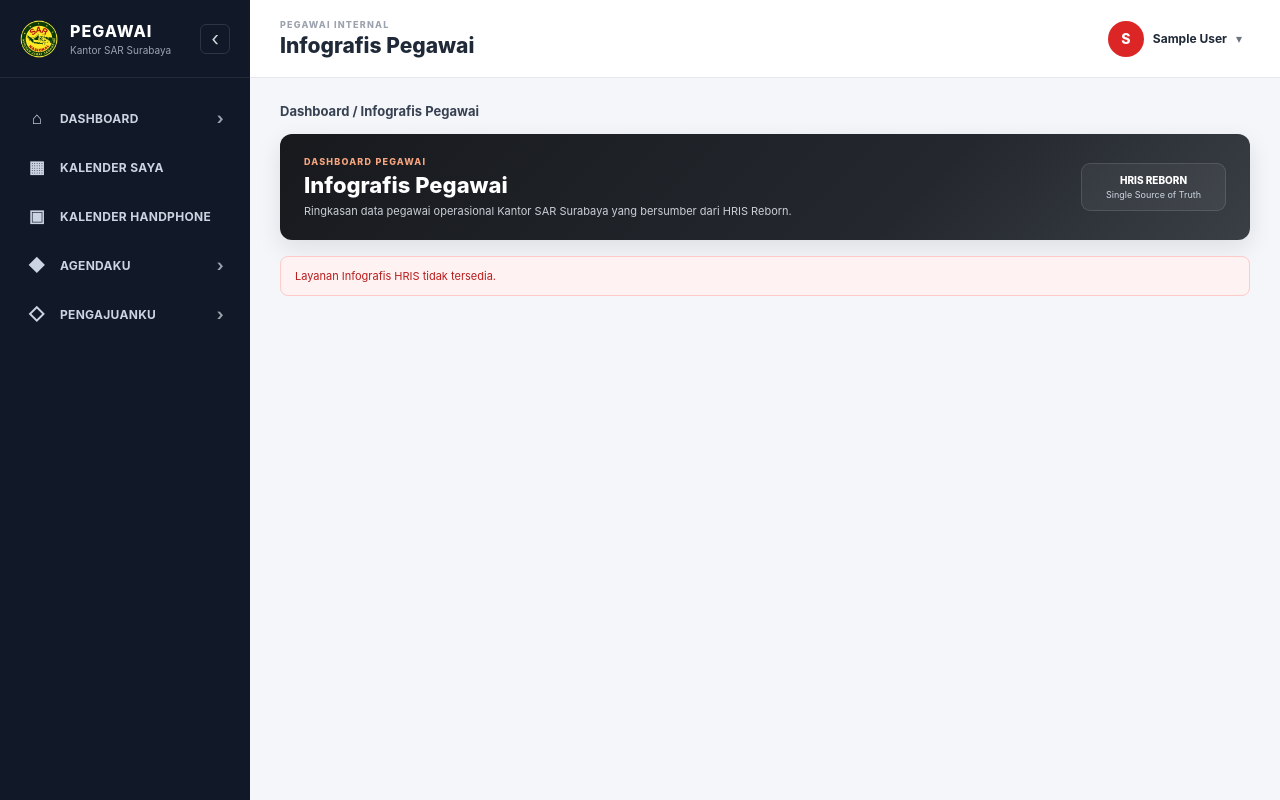
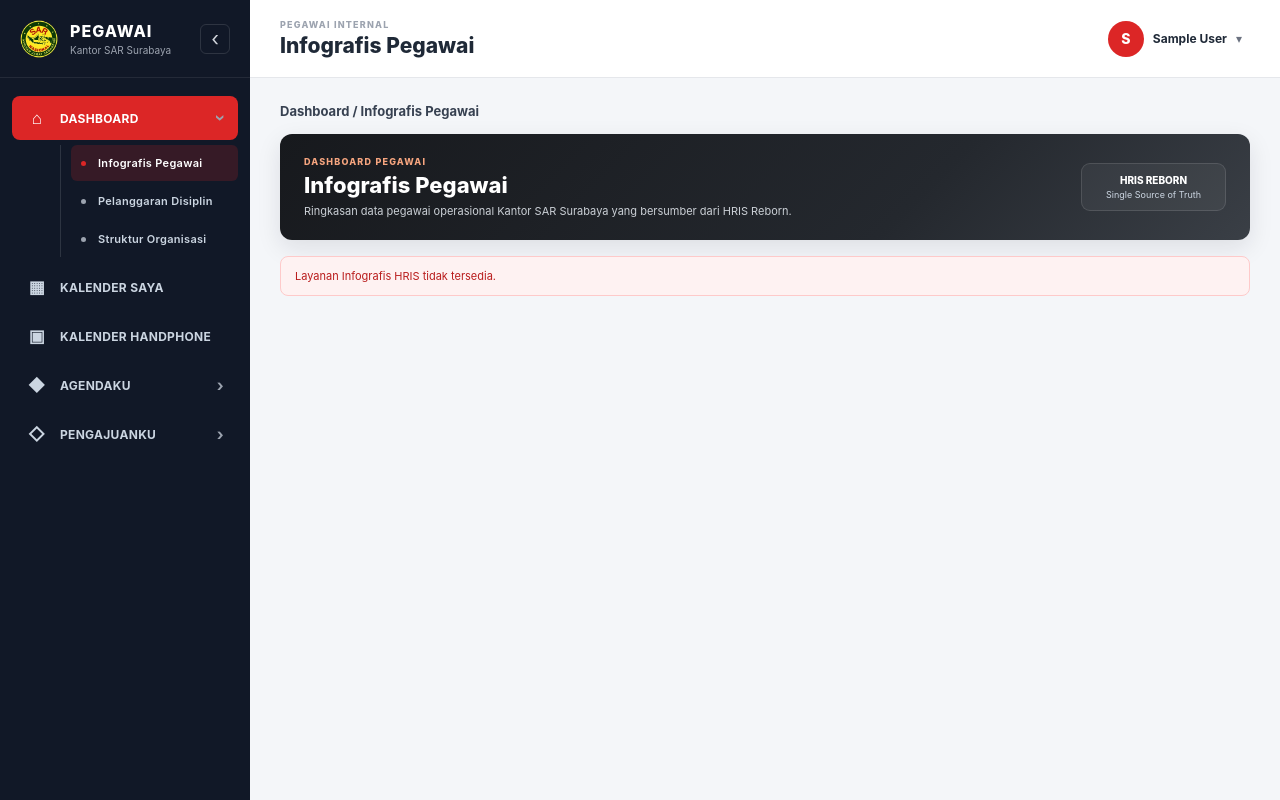
Before and after one commit to ditdoank007/Project-HRIS-Calendar, a Flask app: page /dashboard/infografis in a window 1280 px wide. Run offline with Flask 3, Linux system fonts and the light colour scheme; the visitor is signed in with stand-in values (Sample User, id 1); some libraries are stand-ins or nearby versions.

Commit message:
fix(infografis): keep dashboard submenu active on infographic page

```diff
--- a/templates/dashboard.html
+++ b/templates/dashboard.html
@@ -36,16 +36,17 @@
 
         <nav class="sidebar-menu">
 
-            <div class="sidebar-menu-group dashboard-menu-group">
+            <div class="sidebar-menu-group dashboard-menu-group {{ 'open' if active_menu == 'infografis' else '' }}">
                 <a href="https://hris.sarsurabaya.id/dashboard/infografis"
-                   class="sidebar-menu-parent {{ 'active' if active_menu == 'dashboard' or not active_menu else '' }}">
+                   class="sidebar-menu-parent {{ 'active' if active_menu == 'dashboard' or active_menu == 'infografis' or not active_menu else '' }}">
                     <span class="menu-icon">⌂</span>
                     <span>DASHBOARD</span>
                     <span class="menu-chevron" id="dashboardMenuChevron">›</span>
                 </a>
 
                 <div class="sidebar-submenu">
-                    <a href="/dashboard/infografis">
+                    <a href="/dashboard/infografis"
+                       class="{{ 'active' if active_menu == 'infografis' else '' }}">
                         <span class="submenu-dot"></span>
                         <span>Infografis Pegawai</span>
                     </a>
```
